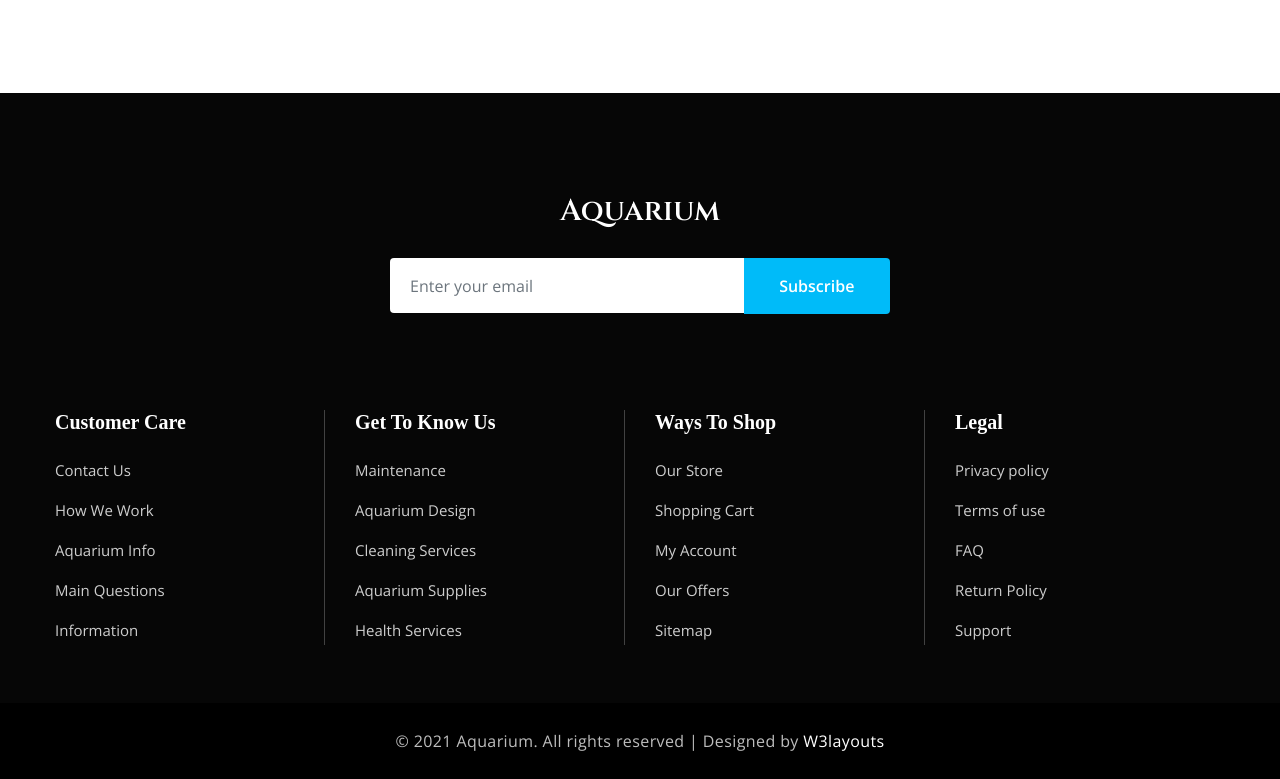
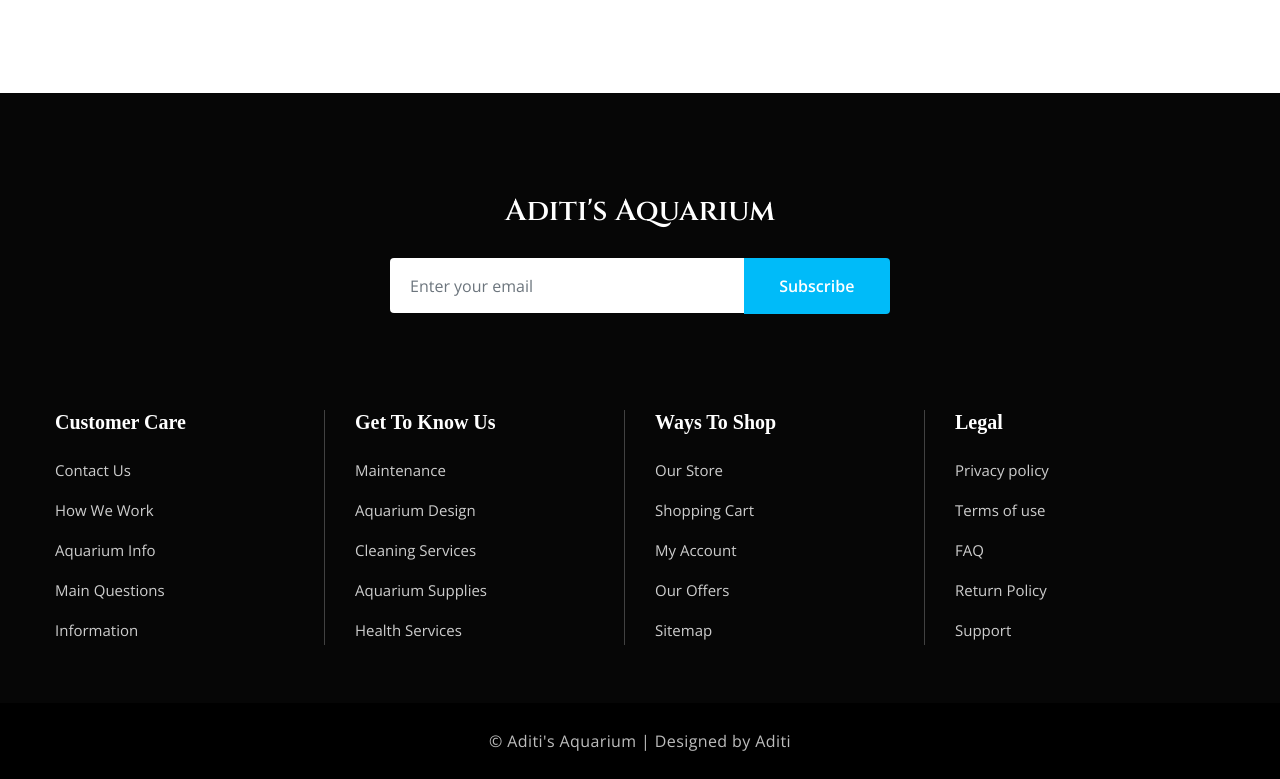
Before and after one commit to aditidew/Adaquarium, a plain HTML site: page contact.html in a window 1280 px wide. Shown: the part 1290-2069 px from the top of the page. Drawn offline with nearby package versions, Linux system fonts and the light colour scheme; a web font is replaced by a local one.

Commit message:
Update contact.html

```diff
--- a/contact.html
+++ b/contact.html
@@ -1,7 +1,3 @@
-<!--
-Author: W3layouts
-Author URL: http://w3layouts.com
--->
 <!doctype html>
 <html lang="en">
 
@@ -9,7 +5,7 @@ Author URL: http://w3layouts.com
     <!-- Required meta tags -->
     <meta charset="utf-8">
     <meta name="viewport" content="width=device-width, initial-scale=1, shrink-to-fit=no">
-    <title>Aquarium - Animals Category Responsive Website Template - Contact Us : W3Layouts</title>
+    <title>Aditi's Aquarium </title>
     <!-- google-fonts -->
     <link href="//fonts.googleapis.com/css2?family=Cinzel:wght@400;500;600;700;800;900&display=swap" rel="stylesheet">
     <link href="//fonts.googleapis.com/css2?family=Halant:wght@300;400;500;600;700&display=swap" rel="stylesheet">
@@ -26,7 +22,7 @@ Author URL: http://w3layouts.com
             <nav class="navbar navbar-expand-lg stroke">
                 <h1>
                     <a class="navbar-brand d-flex align-items-center" href="index.html">
-                        Aquarium</a>
+                        Aditi's Aquarium</a>
                 </h1>
                 <!-- if logo is image enable this
     <a class="navbar-brand" href="#index.html">
@@ -154,7 +150,7 @@ Author URL: http://w3layouts.com
         <div class="footer17-sub pt-5">
             <div class="container py-md-5 py-4">
                 <div class="text-center mb-4">
-                    <a class="footer-logo" href="index.html">Aquarium</a>
+                    <a class="footer-logo" href="index.html">Aditi's Aquarium</a>
                 </div>
                 <form action="#url" method="GET" class="rightside-form m-auto" style="max-width:500px;">
                     <input type="email" class="form-control" name="email" placeholder="Enter your email">
@@ -213,8 +209,8 @@ Author URL: http://w3layouts.com
             </div>
             <div class="copyright text-center">
                 <div class="container">
-                    <p class="copy-footer-29">© 2021 Aquarium. All rights reserved | Designed by <a
-                            href="https://w3layouts.com" target="_blank">W3layouts</a></p>
+                    <p class="copy-footer-29">© Aditi's Aquarium | Designed by Aditi<a
+                           </a></p>
                 </div>
             </div>
         </div>
```
